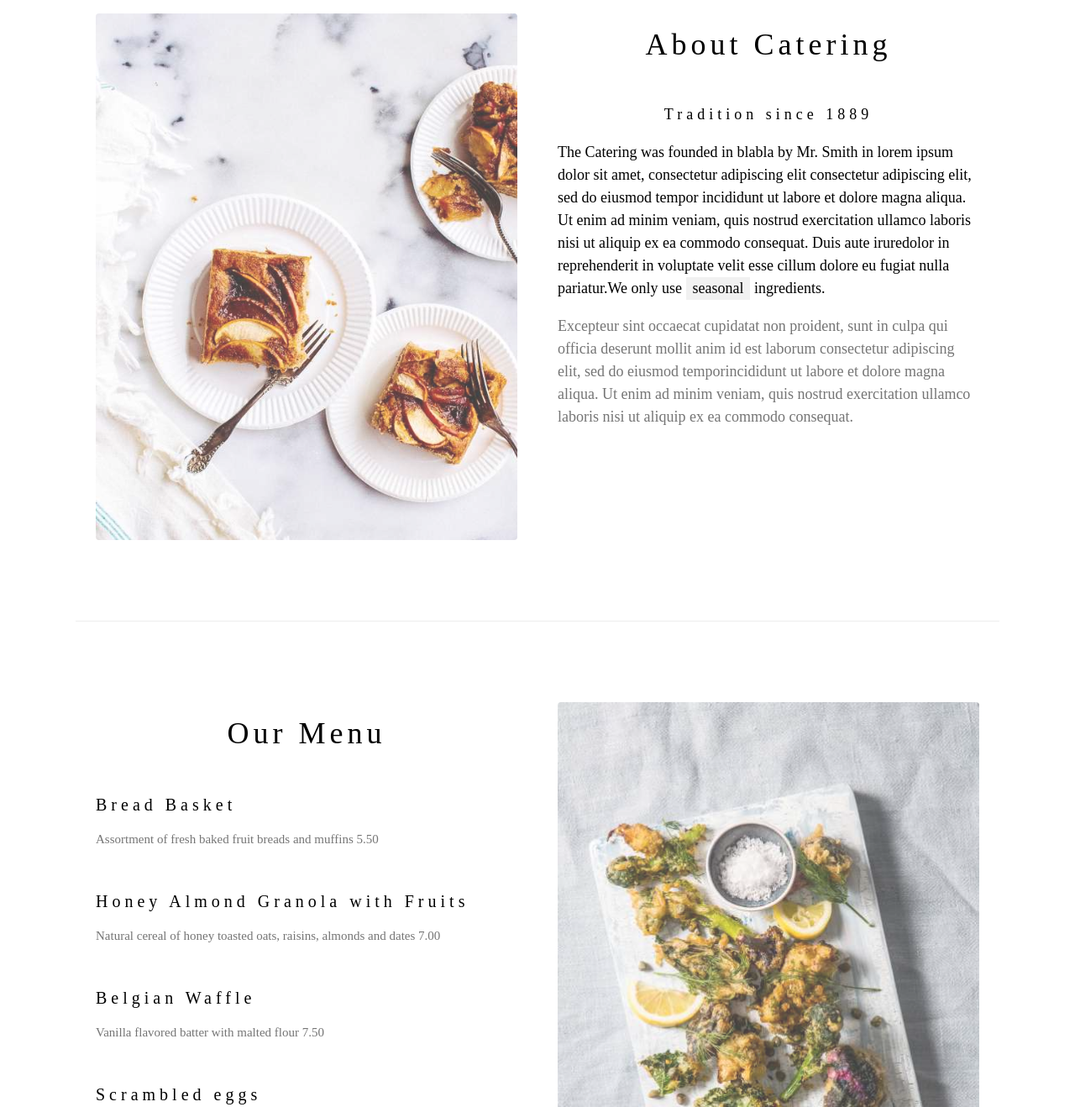
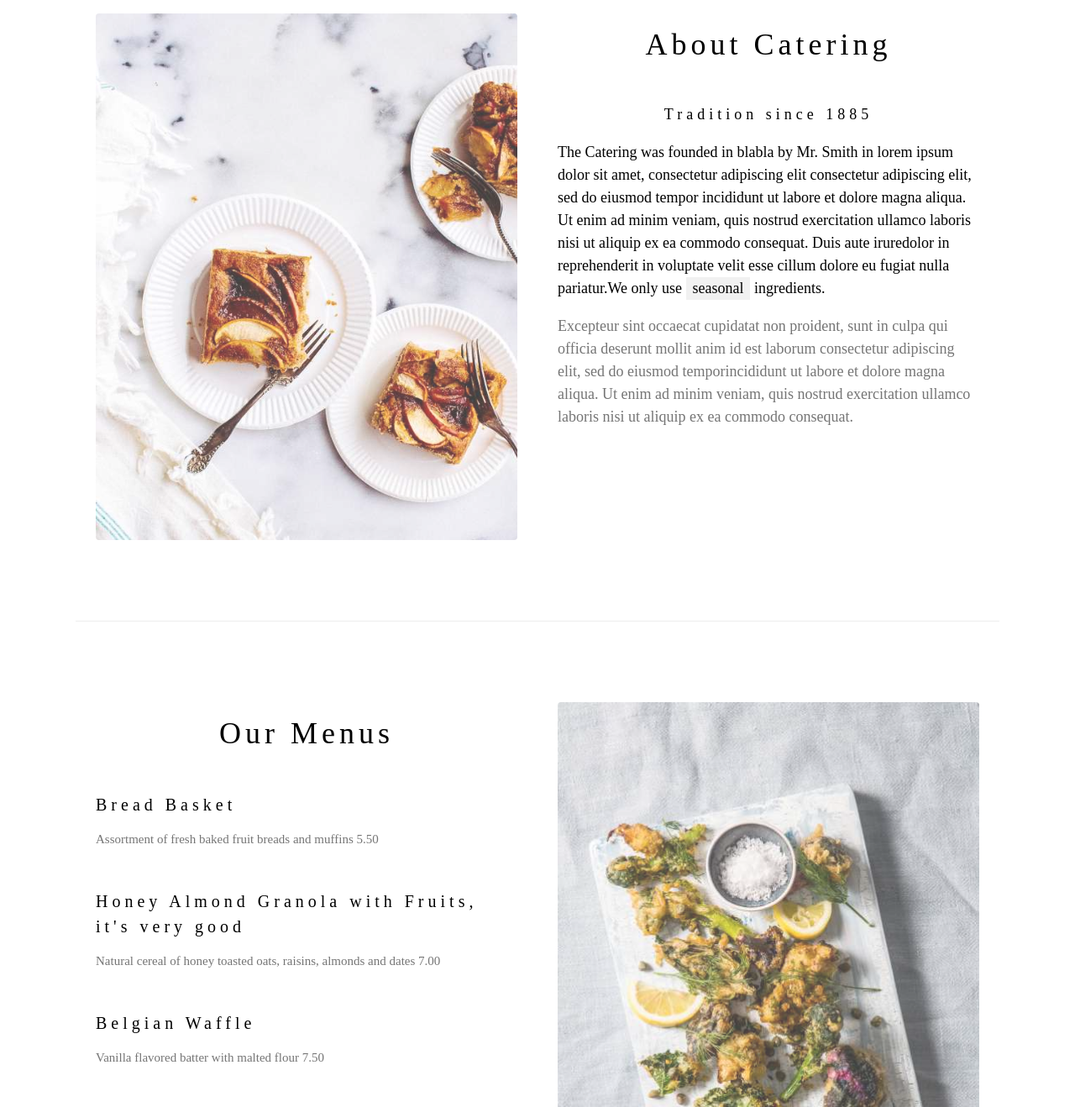
Before and after one commit to oseiasmed/Website_TestsGit, a plain HTML site: page index.html in a window 1280 px wide. Shown: the part 700-2018 px from the top of the page at 84% size. Drawn offline with nearby package versions, Linux system fonts and the light colour scheme.

Commit message:
Alterei a data da fundação da empresa

```diff
--- a/index.html
+++ b/index.html
@@ -47,7 +47,7 @@ h1, h2, h3, h4, h5, h6 {
 
     <div class="w3-col m6 w3-padding-large">
       <h1 class="w3-center">About Catering</h1><br>
-      <h5 class="w3-center">Tradition since 1889</h5>
+      <h5 class="w3-center">Tradition since 1885</h5>
       <p class="w3-large">The Catering was founded in blabla by Mr. Smith in lorem ipsum dolor sit amet, consectetur adipiscing elit consectetur adipiscing elit, sed do eiusmod tempor incididunt ut labore et dolore magna aliqua. Ut enim ad minim veniam, quis nostrud exercitation ullamco laboris nisi ut aliquip ex ea commodo consequat. Duis aute iruredolor in reprehenderit in voluptate velit esse cillum dolore eu fugiat nulla pariatur.We only use <span class="w3-tag w3-light-grey">seasonal</span> ingredients.</p>
       <p class="w3-large w3-text-grey w3-hide-medium">Excepteur sint occaecat cupidatat non proident, sunt in culpa qui officia deserunt mollit anim id est laborum consectetur adipiscing elit, sed do eiusmod temporincididunt ut labore et dolore magna aliqua. Ut enim ad minim veniam, quis nostrud exercitation ullamco laboris nisi ut aliquip ex ea commodo consequat.</p>
     </div>
@@ -58,11 +58,11 @@ h1, h2, h3, h4, h5, h6 {
   <!-- Menu Section -->
   <div class="w3-row w3-padding-64" id="menu">
     <div class="w3-col l6 w3-padding-large">
-      <h1 class="w3-center">Our Menu</h1><br>
+      <h1 class="w3-center">Our Menus</h1><br>
       <h4>Bread Basket</h4>
       <p class="w3-text-grey">Assortment of fresh baked fruit breads and muffins 5.50</p><br>
 
-      <h4>Honey Almond Granola with Fruits</h4>
+      <h4>Honey Almond Granola with Fruits, it's very good</h4>
       <p class="w3-text-grey">Natural cereal of honey toasted oats, raisins, almonds and dates 7.00</p><br>
 
       <h4>Belgian Waffle</h4>
```
